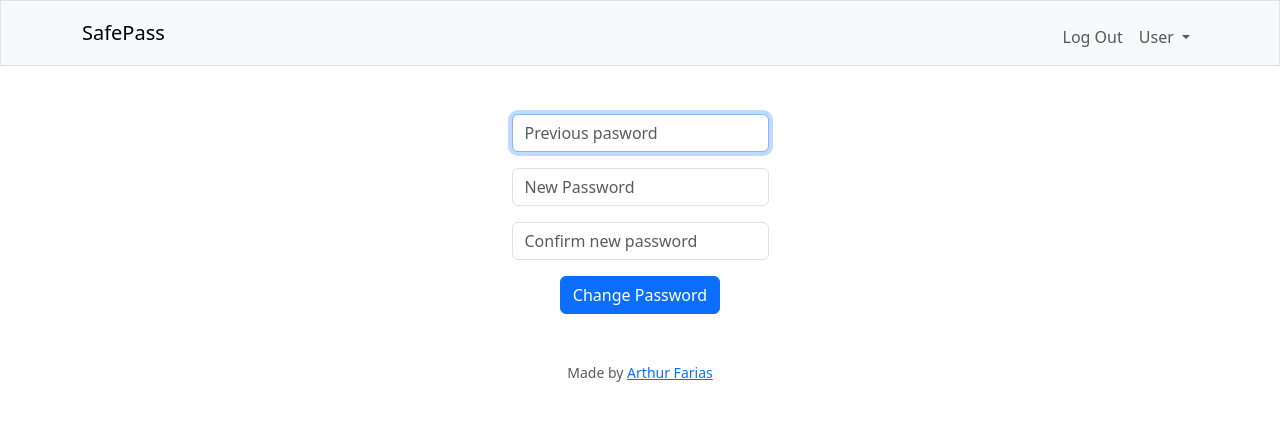
After one commit to abfarias/CS50-Final-Project, a Flask app: page /change_password in a window 1280 px wide. The commit adds this page. Shown: the top 421 px of the page. Run offline with Flask 3, Linux system fonts and the light colour scheme; the visitor is signed in with stand-in values (Sample User, id 1).

Commit message:
Added interface to allow users to change their passwords

```diff
--- /dev/null
+++ b/templates/change_password.html
@@ -0,0 +1,18 @@
+{% extends "layout.html" %}
+
+{% block title %} Change Password {% endblock %}
+
+{% block main %}
+    <form action="/change_password" method="post">
+        <div class="mb-3">
+            <input autocomplete="off" autofocus class="form-control mx-auto w-auto" id="previous_password" name="previous_password" placeholder="Previous pasword" type="text">
+        </div>
+        <div class="mb-3">
+            <input autocomplete="off" autofocus class="form-control mx-auto w-auto" id="new_password" name="new_password" placeholder="New Password" type="password">
+        </div>
+        <div class="mb-3">
+            <input autocomplete="off" autofocus class="form-control mx-auto w-auto" id="confirmation" name="confirmation" placeholder="Confirm new password" type="password">
+        </div>
+        <button class="btn btn-primary" type="submit">Change Password</button>
+    </form>
+{% endblock %}
--- a/templates/layout.html
+++ b/templates/layout.html
@@ -34,7 +34,7 @@
                                     User
                                   </a>
                                     <ul class="dropdown-menu">
-                                        <li><a class="dropdown-item" href="#">Change password</a></li>
+                                        <li><a class="dropdown-item" href="/change_password">Change password</a></li>
                                         <li><a class="dropdown-item" href="#">Set 2FA</a></li>
                                         <li><a class="dropdown-item" href="#">Import file</a></li>
                                         <li><hr class="dropdown-divider"></li>
```
